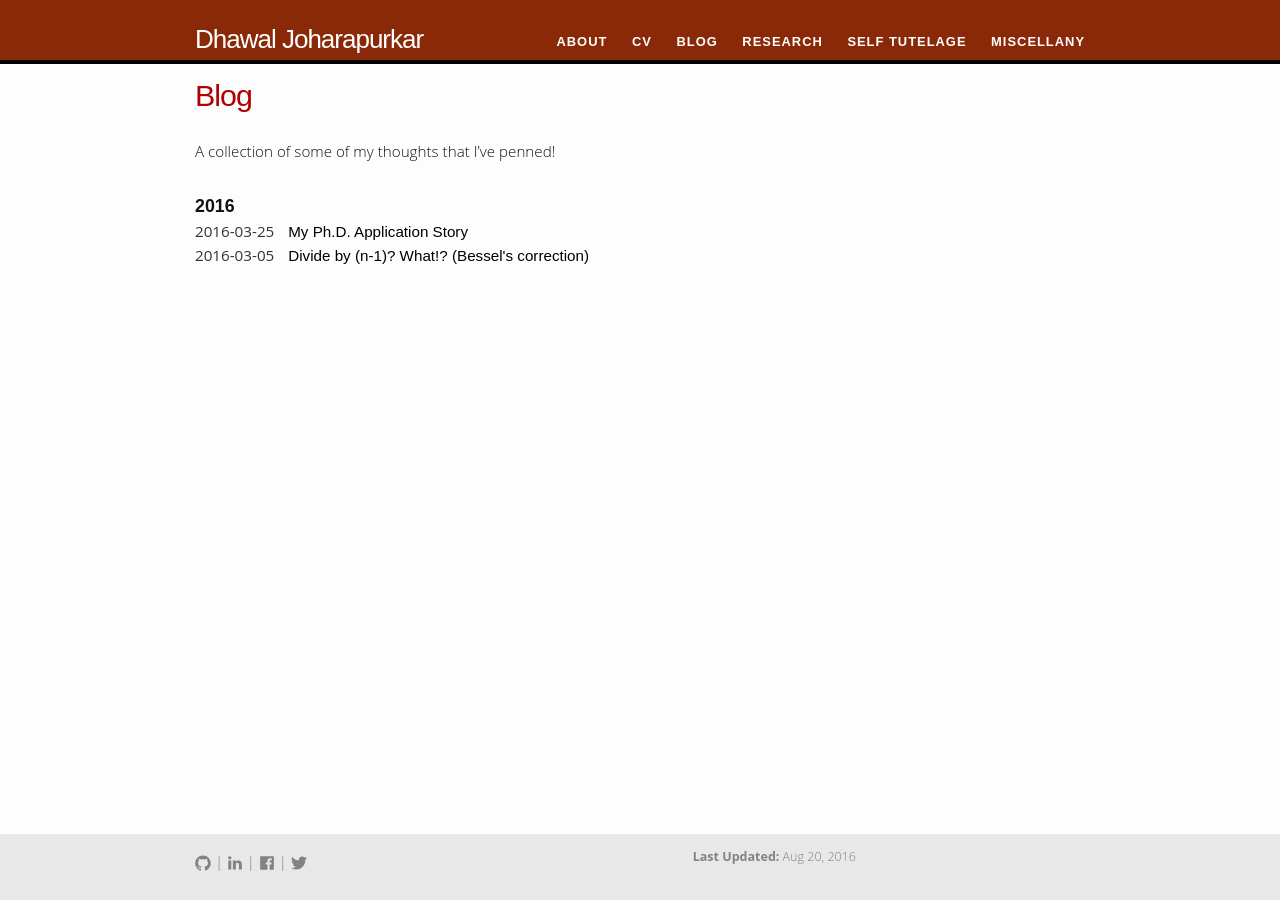
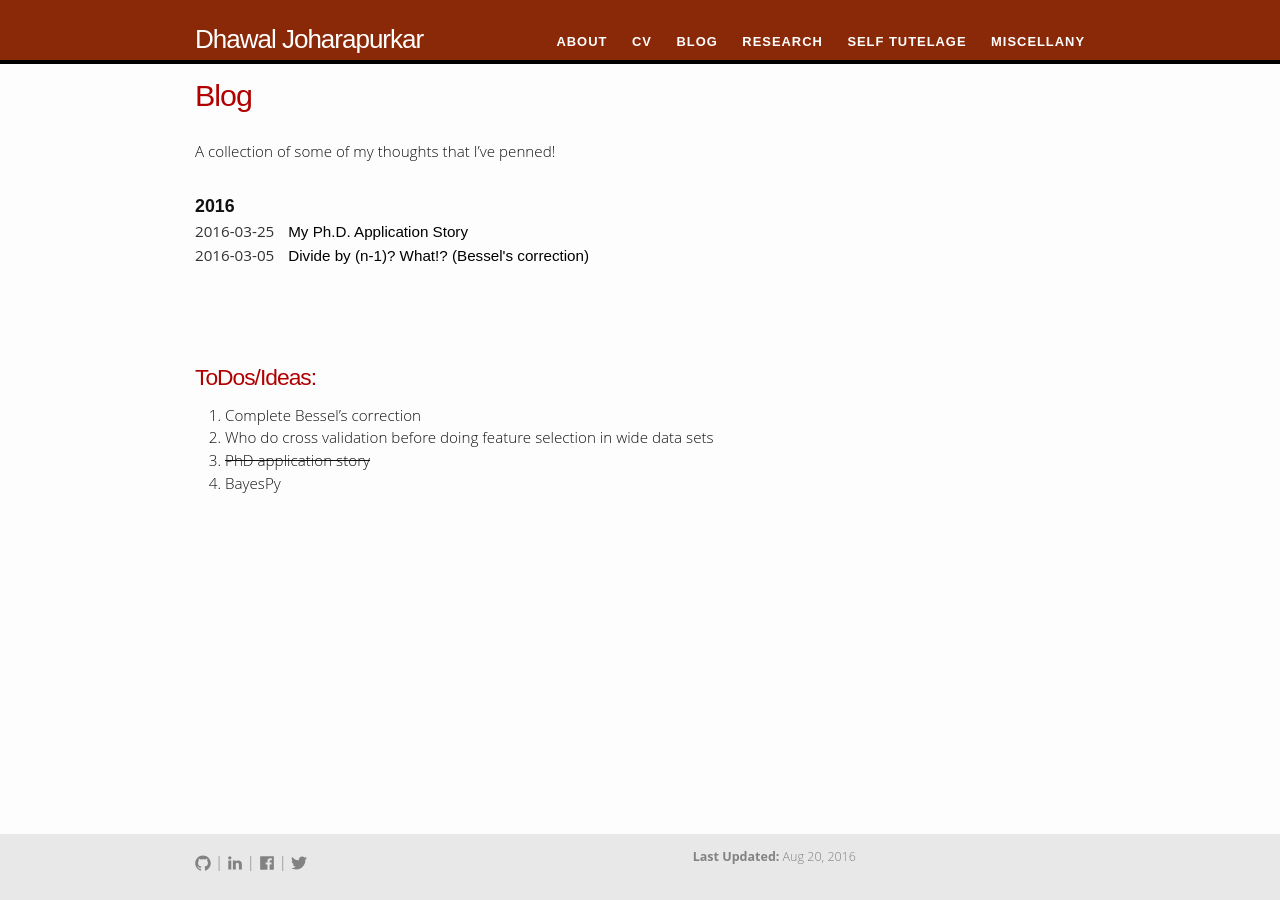
Before and after one commit to dhawaljoh/dhawaljoh.github.io, a Jekyll site: the page built from blog.md, in a window 1280 px wide. Built offline with Jekyll 4.4.1, drawn with Linux system fonts in a browser that asks for light colours.

Commit message:
addded Blog ToDos/Ideas

```diff
--- a/blog.md
+++ b/blog.md
@@ -5,6 +5,7 @@ permalink: /blog/
 ---
 
 A collection of some of my thoughts that I've penned!
+
 
 <ul class="listing">
 {% for post in site.posts %}
@@ -19,3 +20,14 @@ A collection of some of my thoughts that I've penned!
   </li>
 {% endfor %}
 </ul>
+
+
+<br><br><br>
+
+ToDos/Ideas:
+=====
+
+1. Complete Bessel's correction
+2. Who do cross validation before doing feature selection in wide data sets
+3. <del>PhD application story</del>
+4. BayesPy
```
